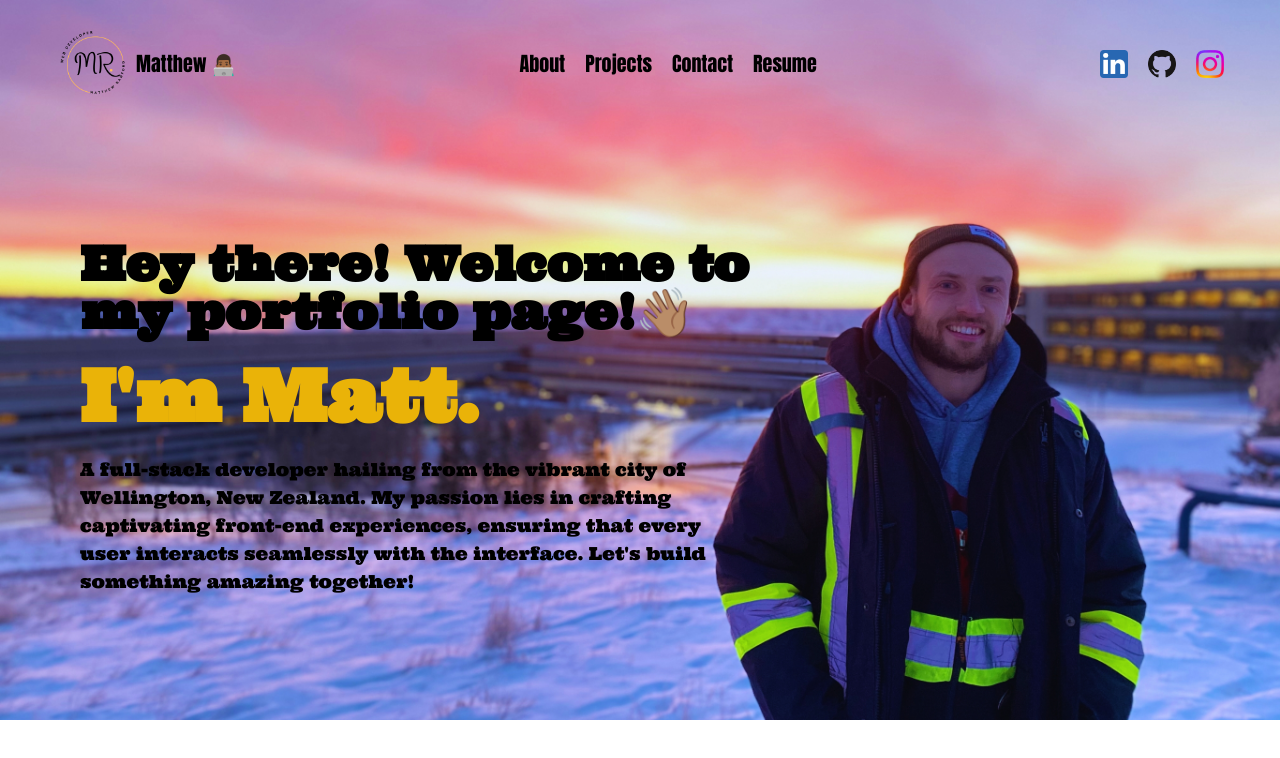
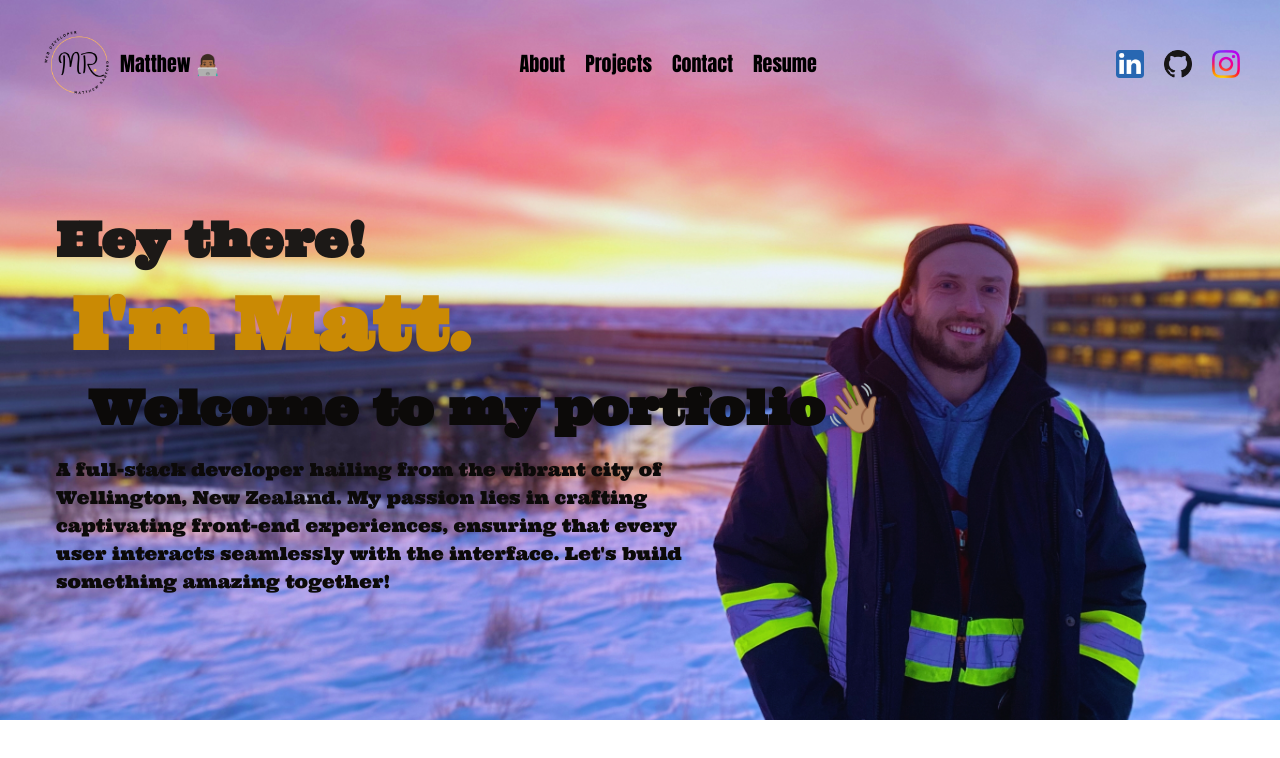
Before and after one commit to matthew-ranford/new-portfolio, a Next.js app: page / in a window 1280 px wide. Shown: the top 758 px of the page. Built offline with nearby package versions, Linux system fonts and the light colour scheme.

Commit message:
Tailwind changes to headers & paragraph in Hero component

```diff
--- a/app/components/Hero.tsx
+++ b/app/components/Hero.tsx
@@ -9,17 +9,21 @@ export default function Hero() {
           width={2732}
           height={1536}
           alt="Photo of me in Canada with sunset in the background"
+          // className="opacity-90"
         />
-        <section className="absolute inset-0 md:max-w-2xl 2xl:max-w-4xl mx-20 2xl:mx-52 pt-20 lg:pt-8 2xl:pt-56 mt-52 2xl:mt-60">
+        <section className="absolute inset-0 md:max-w-full mx-6 lg:mx-14 2xl:mx-36 pt-10 lg:pt-2 2xl:pt-56 mt-52 2xl:mt-60 ">
           <div className="flex lg:flex-row">
-            <div className="space-y-6 2xl:space-y-12 text-left ">
-              <h1 className="text-4xl lg:text-5xl 2xl:text-7xl font-bold text-black">
-                Hey there! Welcome to my portfolio page!👋🏽 <br />
-                <div className="text-5xl lg:text-7xl 2xl:text-9xl pt-6 2xl:pt-10 text-center sm:text-left text-yellow-500">
+            <div className="space-y-6 2xl:space-y-12 text-left">
+              <h1 className="text-4xl lg:text-5xl 2xl:text-7xl font-bold text-white md:text-stone-900">
+                Hey there!
+                <div className="text-5xl lg:text-7xl 2xl:text-9xl pt-6 2xl:pt-10 sm:text-left px-4 text-yellow-600">
                   {"I'm Matt."}
                 </div>
               </h1>
-              <p className="w-96 md:w-auto text-lg text-black pb-4">
+              <h2 className="max-w-7xl md:w-auto px-8 text-4xl lg:text-5xl 2xl:text-7xl font-bold text-white md:text-stone-950">
+                Welcome to my portfolio👋🏽
+              </h2>
+              <p className="max-w-2xl 2xl:max-w-5xl text-lg text-white md:text-stone-950 pb-4">
                 {
                   "A full-stack developer hailing from the vibrant city of Wellington, New Zealand. My passion lies in crafting captivating front-end experiences, ensuring that every user interacts seamlessly with the interface. Let's build something amazing together!"
                 }
--- a/app/globals.css
+++ b/app/globals.css
@@ -79,8 +79,8 @@
 .navbar-container {
   position: absolute;
   padding: 1.5rem;
-  padding-inline-start: 3.5rem;
-  padding-inline-end: 3.5rem;
+  padding-inline-start: 2.5rem;
+  padding-inline-end: 2.5rem;
   top: 0;
   left: 0;
   right: 0;
```
